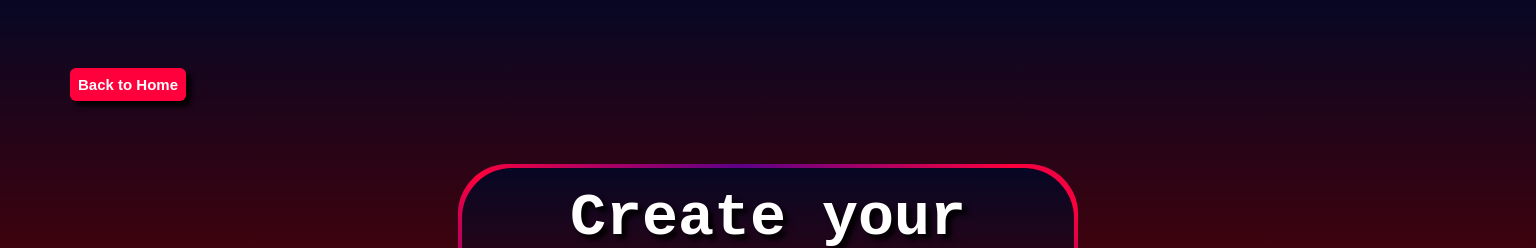
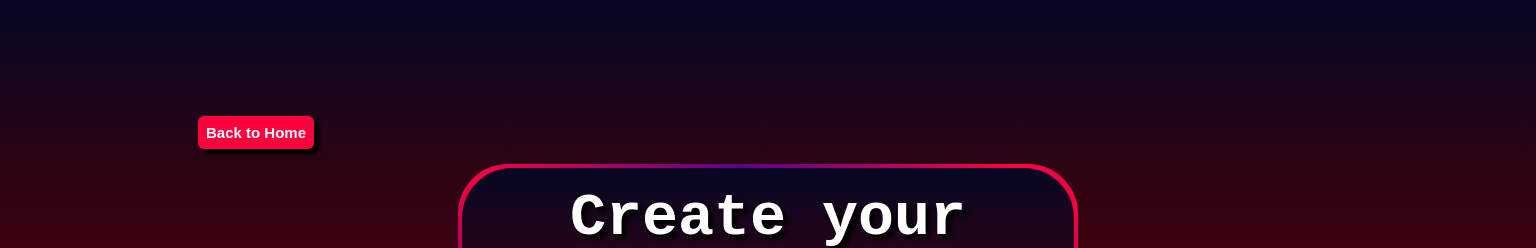
Before and after one commit to Augustofrx/Pi-Videogames, a React (Create React App) app in the folder client/: page /videogame in a window 1536 px wide. Shown: the top 248 px of the page. Built offline with nearby package versions, Linux system fonts and the light colour scheme; no server answers.

Commit message:
fixin css

```diff
--- a/client/src/components/CSS/VideogameCreate.module.css
+++ b/client/src/components/CSS/VideogameCreate.module.css
@@ -419,12 +419,3 @@
   font-weight: 700;
   margin: 0;
 }
-
-
-@media (min-width:1366px ) {
-
-  .BackToHomeDiv {
-    bottom: 3em;
-    left: -40em;
-  }
-}
```
